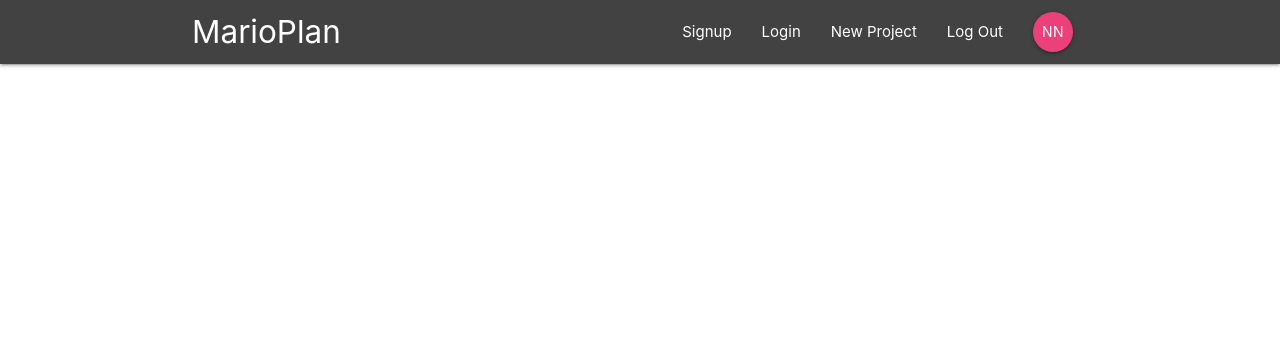
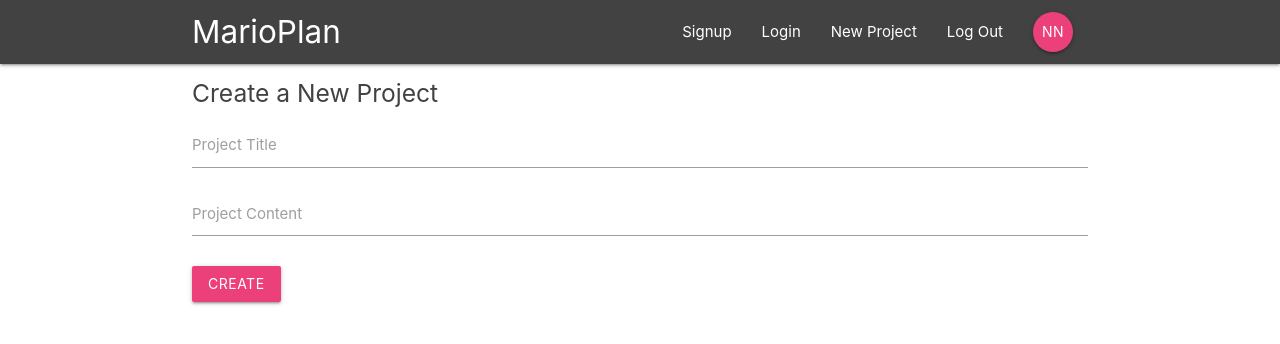
Before and after one commit to Arjun0o/marioplan, a React app: page /create in a window 1280 px wide. Shown: the top 344 px of the page. Built offline with nearby package versions, Linux system fonts and the light colour scheme; the HTML template or start-up script is replaced by a standard one.

Commit message:
worked on createproject component/form

```diff
--- a/src/App.js
+++ b/src/App.js
@@ -5,6 +5,7 @@
 import ProjectDetails from './components/projects/ProjectDetails';
 import SignIn from './components/auth/SignIn';
 import SignUp from './components/auth/SignUp';
+import CreateProject from './components/projects/CreateProject';
 
 
 class App extends Component {
@@ -18,6 +19,7 @@
                         <Route path='/project/:id' component={ProjectDetails} />
                         <Route path='/signin' component={SignIn} />
                         <Route path='/signup' component={SignUp} />
+                        <Route path='/create' component={CreateProject} />
                     </Switch>
                 </div>
             </BrowserRouter>
--- a/src/components/projects/CreateProject.js
+++ b/src/components/projects/CreateProject.js
@@ -0,0 +1,39 @@
+import React, { Component } from 'react'
+
+class CreateProject extends Component {
+    state = {
+        title: '',
+        content: ''
+    }
+    handleChange = (e) => {
+        this.setState({
+            [e.target.id]: e.target.value
+        })
+    }
+    handleSubmit = (e) => {
+        e.preventDefault();
+        console.log(this.state);
+    }
+    render() {
+        return (
+            <div className="container">
+                <form className="white" onSubmit={this.handleSubmit}>
+                    <h5 className="grey-text text-darken-3">Create a New Project</h5>
+                    <div className="input-field">
+                        <input type="text" id='title' onChange={this.handleChange} />
+                        <label htmlFor="title">Project Title</label>
+                    </div>
+                    <div className="input-field">
+                        <textarea id="content" className="materialize-textarea" onChange={this.handleChange}></textarea>
+                        <label htmlFor="content">Project Content</label>
+                    </div>
+                    <div className="input-field">
+                        <button className="btn pink lighten-1">Create</button>
+                    </div>
+                </form>
+            </div>
+        )
+    }
+}
+
+export default CreateProject
```
